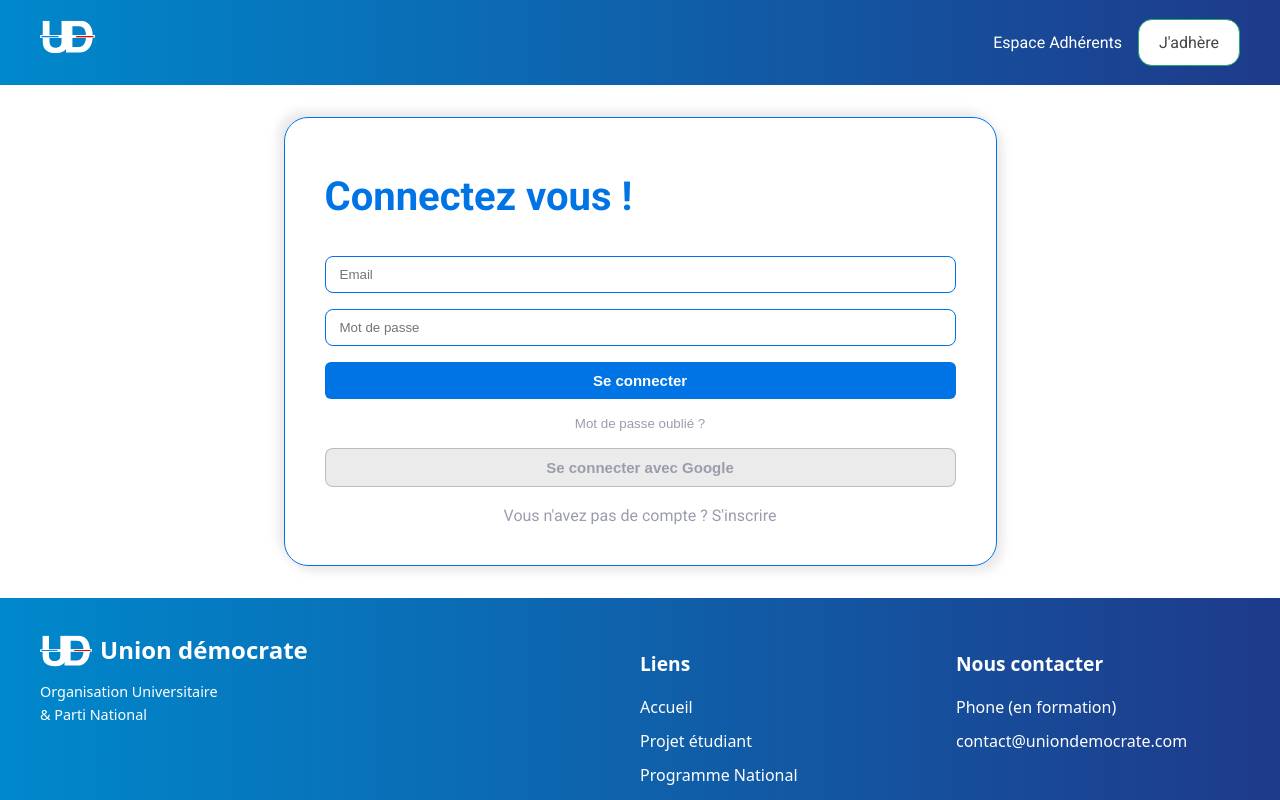
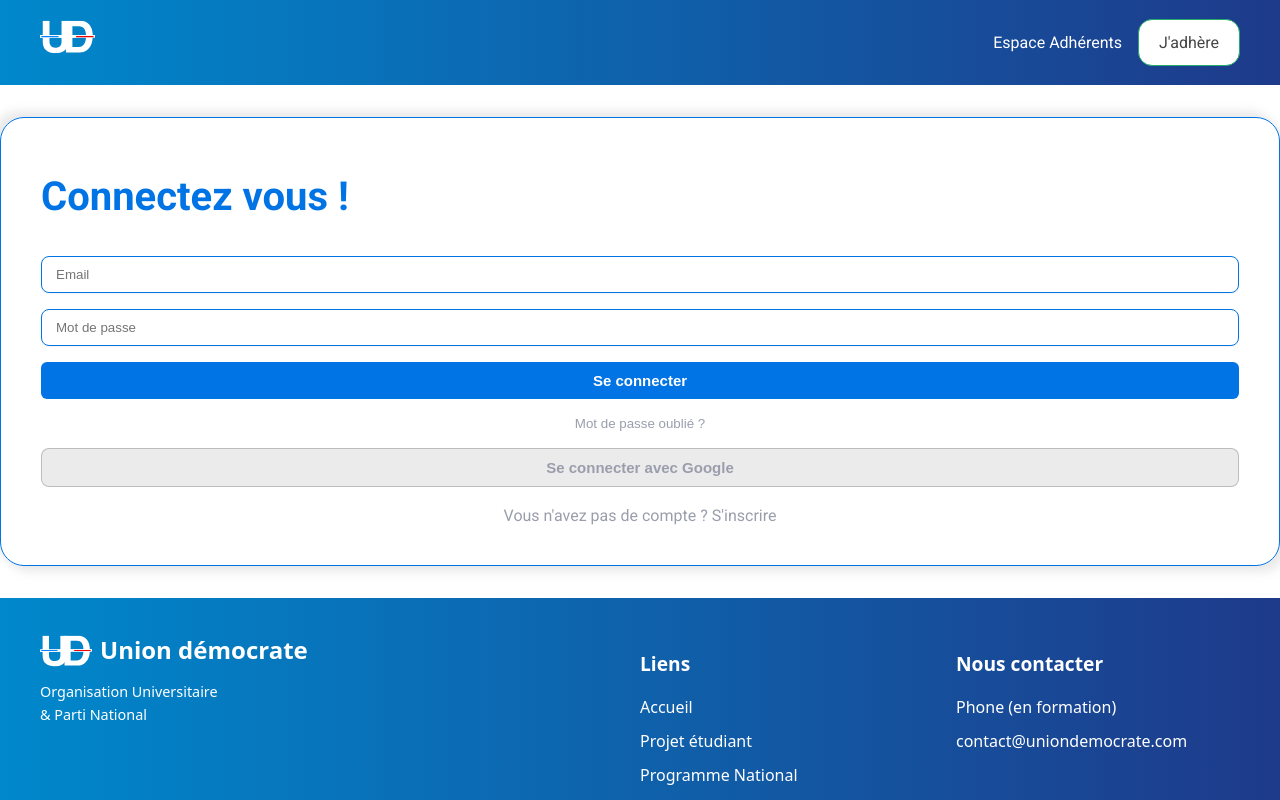
Before and after one commit to UnionDemocrate/UnionDemocrateWeb, a Next.js app: page /auth in a window 1280 px wide. Shown: the top 800 px of the page. Built offline with nearby package versions, Linux system fonts and the light colour scheme; no server answers.

Commit message:
Update css

```diff
--- a/src/app/auth/Auth.module.css
+++ b/src/app/auth/Auth.module.css
@@ -1,7 +1,6 @@
 .container {
   display: flex;
   flex-direction: column;
-  max-width: 631px;
   margin: 2rem auto;
   padding: 20px 40px;
   border: 1px solid #0074E4;
```
